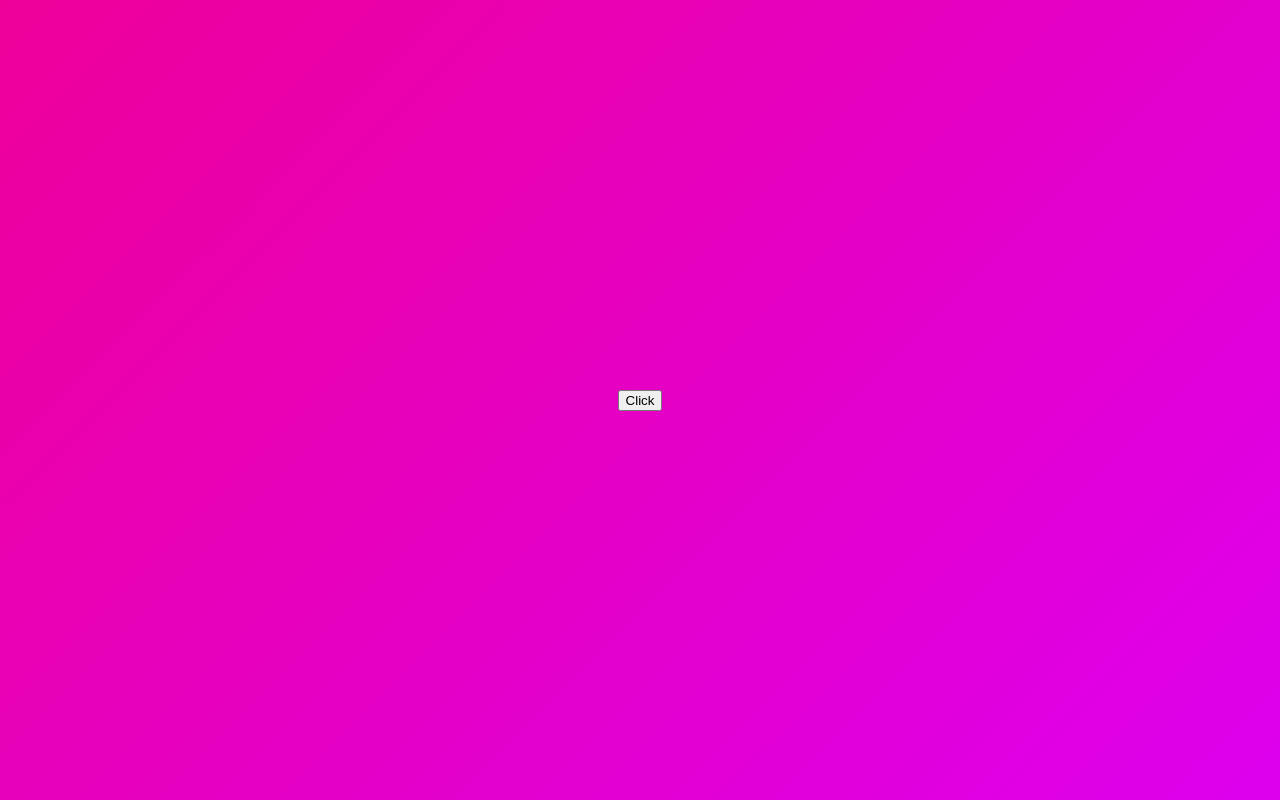
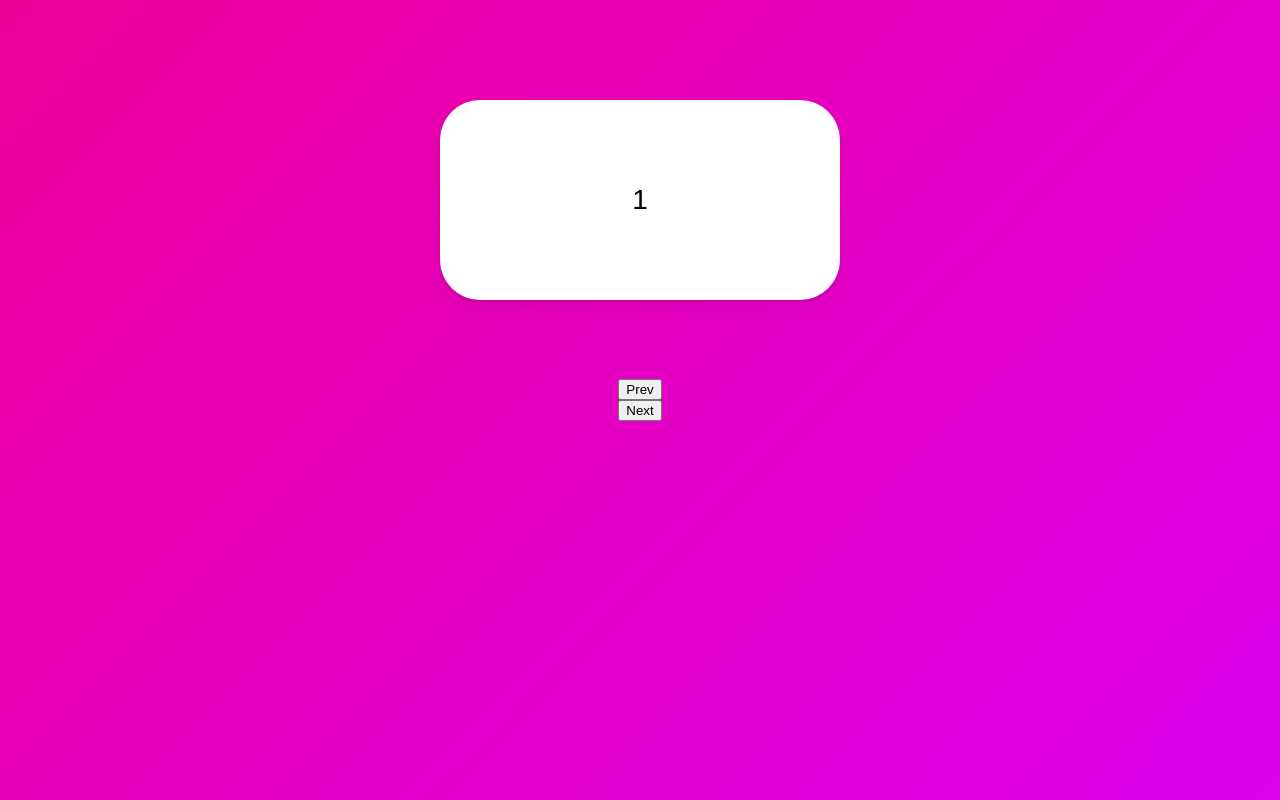
Before and after one commit to hansf14/react-practice-netflix-clone-challenge, a React (Vite) app: page / in a window 1280 px wide. Built offline with nearby package versions, Linux system fonts and the light colour scheme.

Commit message:
Prev 버튼 눌렀을때 애니메이션 방향 문제점 고칠 예정

```diff
--- a/src/App.tsx
+++ b/src/App.tsx
@@ -92,56 +92,76 @@ const Wrapper = styled(motion.div)`
   justify-content: center;
   align-items: center;
   background: linear-gradient(135deg, #e09, #d0e);
+  flex-direction: column;
 `;
 
 const Box = styled(motion.div)`
+  position: absolute;
+  top: 100px;
+
   width: 400px;
   height: 200px;
   background-color: rgba(255, 255, 255, 1);
   border-radius: 40px;
-  position: absolute;
-  top: 100px;
   box-shadow:
     0 2px 3px rgba(0, 0, 0, 0.1),
     0 10px 20px rgba(0, 0, 0, 0.06);
+  display: flex;
+  justify-content: center;
+  align-items: center;
+  font-size: 28px;
 `;
 
 const boxVariants: Variants = {
-  initial: {
+  invisible: {
+    x: 500,
     opacity: 0,
     scale: 0,
   },
   visible: {
+    x: 0,
     opacity: 1,
     scale: 1,
-    rotateZ: 360,
+    transition: {
+      duration: 1,
+    },
   },
-  leaving: {
+  exit: {
+    x: -500,
     opacity: 0,
     scale: 0,
-    y: 50,
+    transition: {
+      duration: 1,
+    },
   },
 };
 
 function App() {
-  const [stateIsShowing, setStateIsShowing] = useState(false);
-  const toggleIsShowing = () => setStateIsShowing((cur) => !cur);
+  const [stateVisible, setStateVisible] = useState(1);
+  const setPrev = () => setStateVisible((cur) => (cur === 1 ? 10 : cur - 1));
+  const setNext = () => setStateVisible((cur) => (cur === 10 ? 1 : cur + 1));
 
   return (
     <>
       <GlobalStyle />
       <Wrapper>
-        <button onClick={toggleIsShowing}>Click</button>
         <AnimatePresence>
-          {stateIsShowing && (
-            <Box
-              variants={boxVariants}
-              initial="initial"
-              animate="visible"
-              exit="leaving"
-            />
+          {Array.from({ length: 10 }, (_, i) => i + 1).map((n) =>
+            n == stateVisible ? (
+              <Box
+                key={n}
+                variants={boxVariants}
+                initial="invisible"
+                animate="visible"
+                exit="exit"
+              >
+                {n}
+              </Box>
+            ) : null,
           )}
         </AnimatePresence>
+        <button onClick={setPrev}>Prev</button>
+        <button onClick={setNext}>Next</button>
       </Wrapper>
     </>
   );
```
